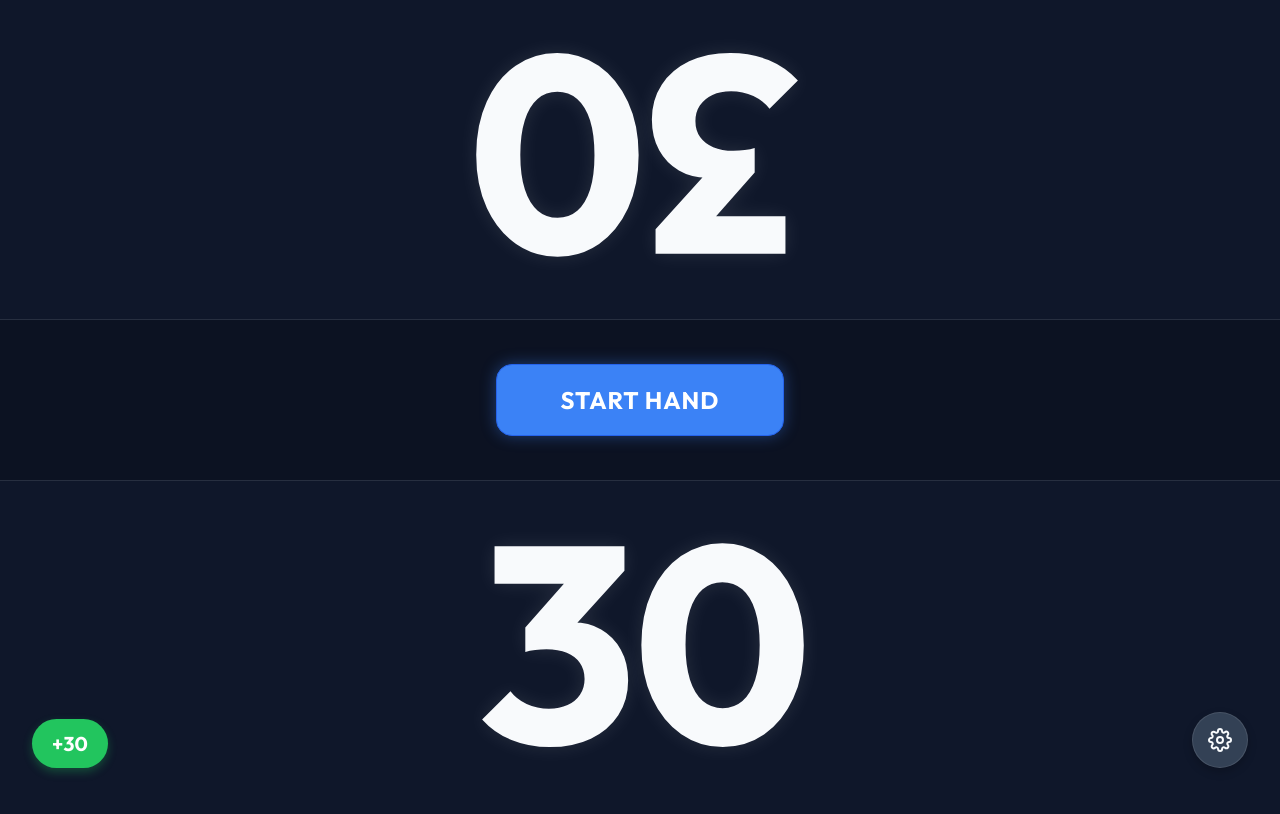
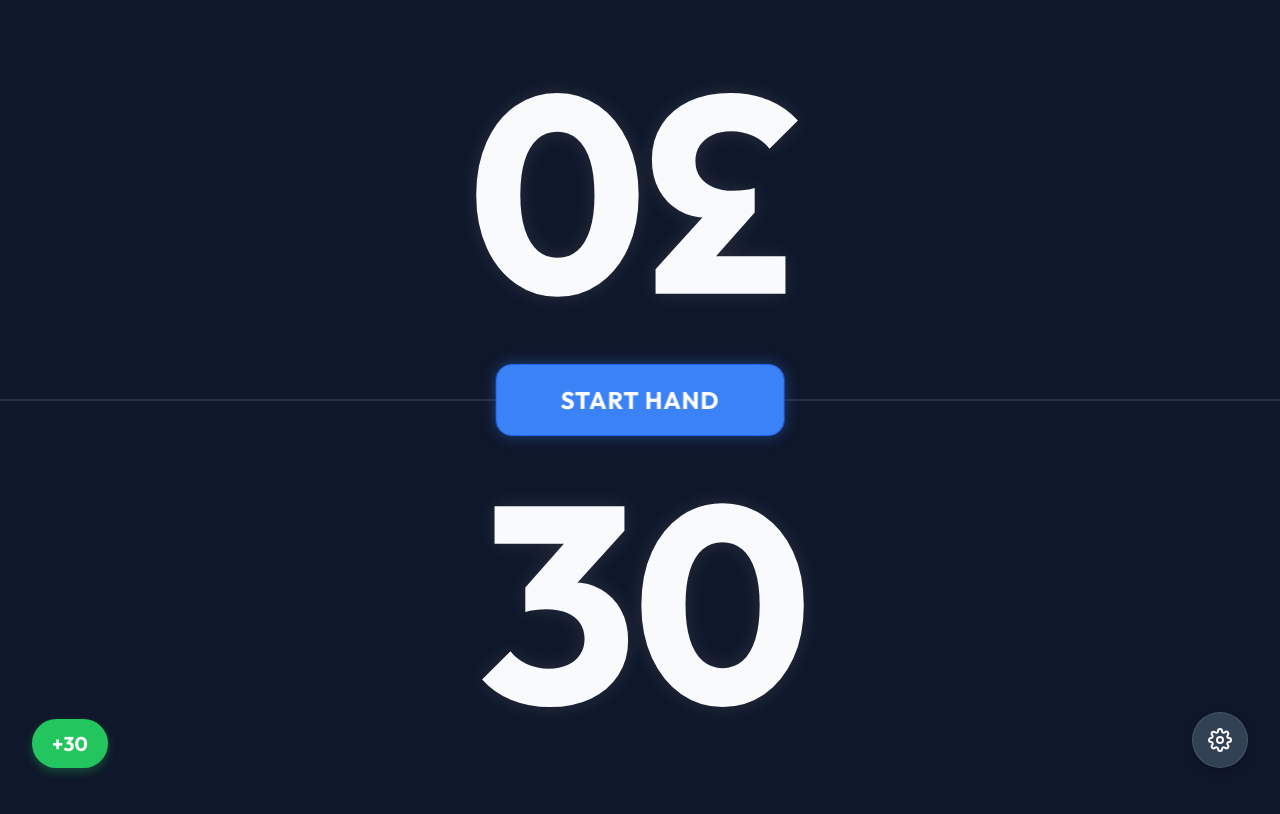
Before and after one commit to TravelingTechGuy/poker-timer, a React (Vite) app: page / in a window 1280 px wide. Shown: the top 814 px of the page. Built offline with nearby package versions, Linux system fonts and the light colour scheme.

Commit message:
style: Remove middle zone, split screen 50/50, and absolutely position start controls

```diff
--- a/src/App.tsx
+++ b/src/App.tsx
@@ -165,10 +165,14 @@ function App() {
         <TimerDisplay time={timeLeft} inverted={true} />
       </div>
 
-      {/* Controls view (middle) */}
-      <div className="zone middle-zone">
+      {/* Dealer's view (bottom) */}
+      <div className="zone bottom-zone">
+        <TimerDisplay time={timeLeft} inverted={false} />
+      </div>
+
+      {/* Centered Controls Overlay */}
       {(!isRunning) && (
-          <div className="center-controls">
+        <div className="center-controls-overlay">
           <button
             className="btn btn-primary btn-large main-action-btn"
             onClick={startNewHand}
@@ -180,12 +184,6 @@ function App() {
           {isPaused && <div className="paused-indicator">PAUSED (Long press to resume)</div>}
         </div>
       )}
-      </div>
-
-      {/* Dealer's view (bottom) */}
-      <div className="zone bottom-zone">
-        <TimerDisplay time={timeLeft} inverted={false} />
-      </div>
 
       {/* Overlays */}
       <button
--- a/src/index.css
+++ b/src/index.css
@@ -58,11 +58,16 @@ body {
   align-items: center;
 }
 
-.center-controls {
+.center-controls-overlay {
+  position: absolute;
+  top: 50%;
+  left: 50%;
+  transform: translate(-50%, -50%);
   display: flex;
   flex-direction: column;
   align-items: center;
   gap: 1rem;
+  z-index: 20;
 }
 
 .paused-indicator {
```
Lines whose indentation alone changed are shown as unchanged.
